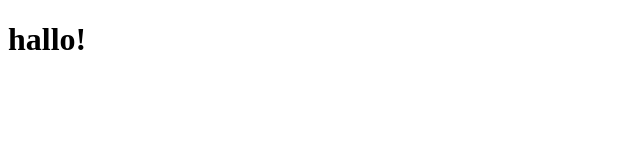
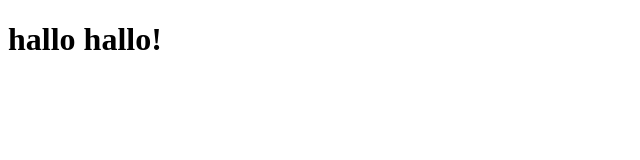
Before and after one commit to Jinjerana/tutorial, a plain HTML site: page index.html in a window 1280 px wide. Shown: the whole page, without its empty margins (0-640 px from the left). Drawn offline with Linux system fonts and the light colour scheme.

Commit message:
hallo hallo

```diff
--- a/index.html
+++ b/index.html
@@ -7,6 +7,6 @@
     <title>Document</title>
   </head>
   <body>
-    <h1>hallo!</h1>
+    <h1>hallo hallo!</h1>
   </body>
 </html>
```
